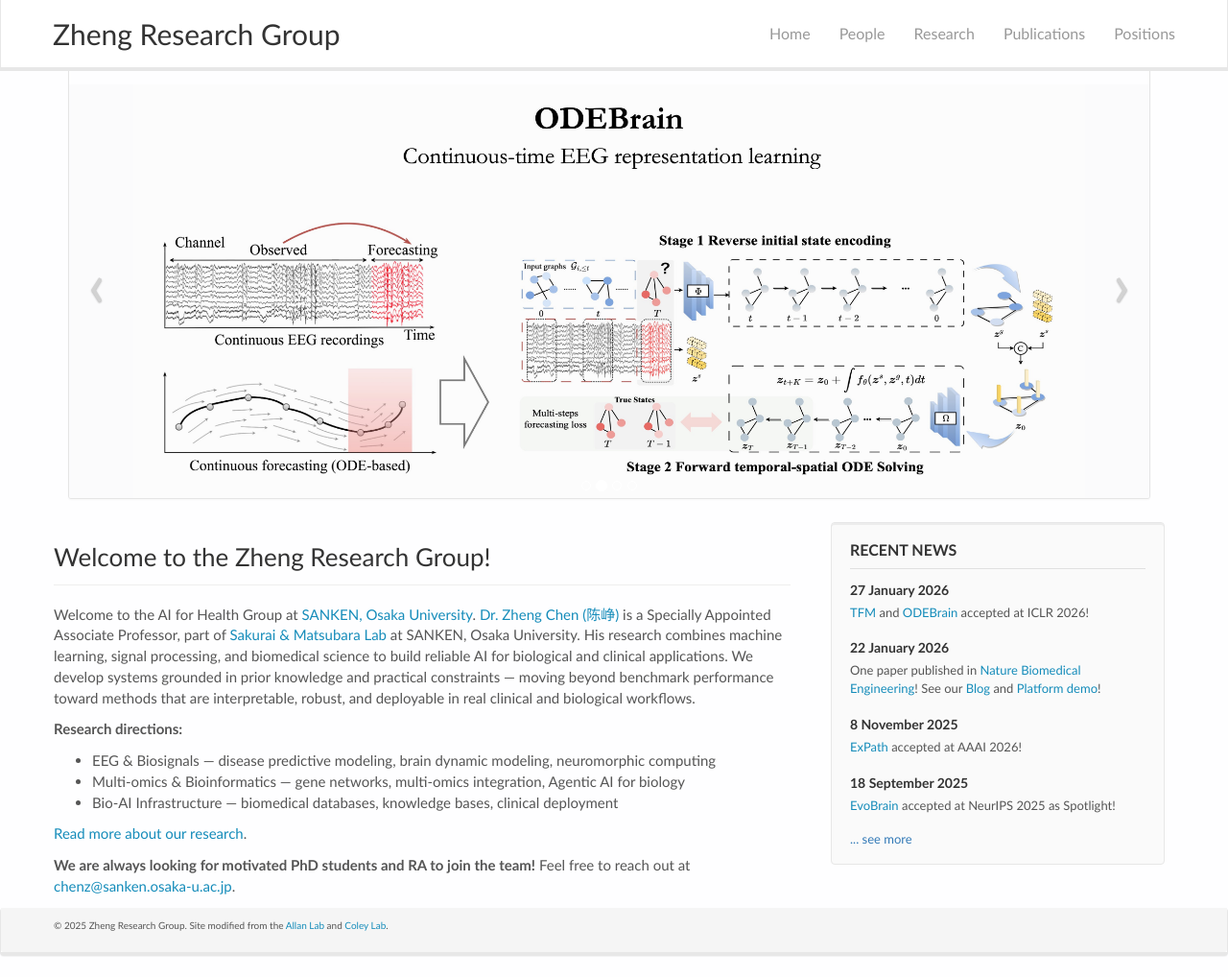
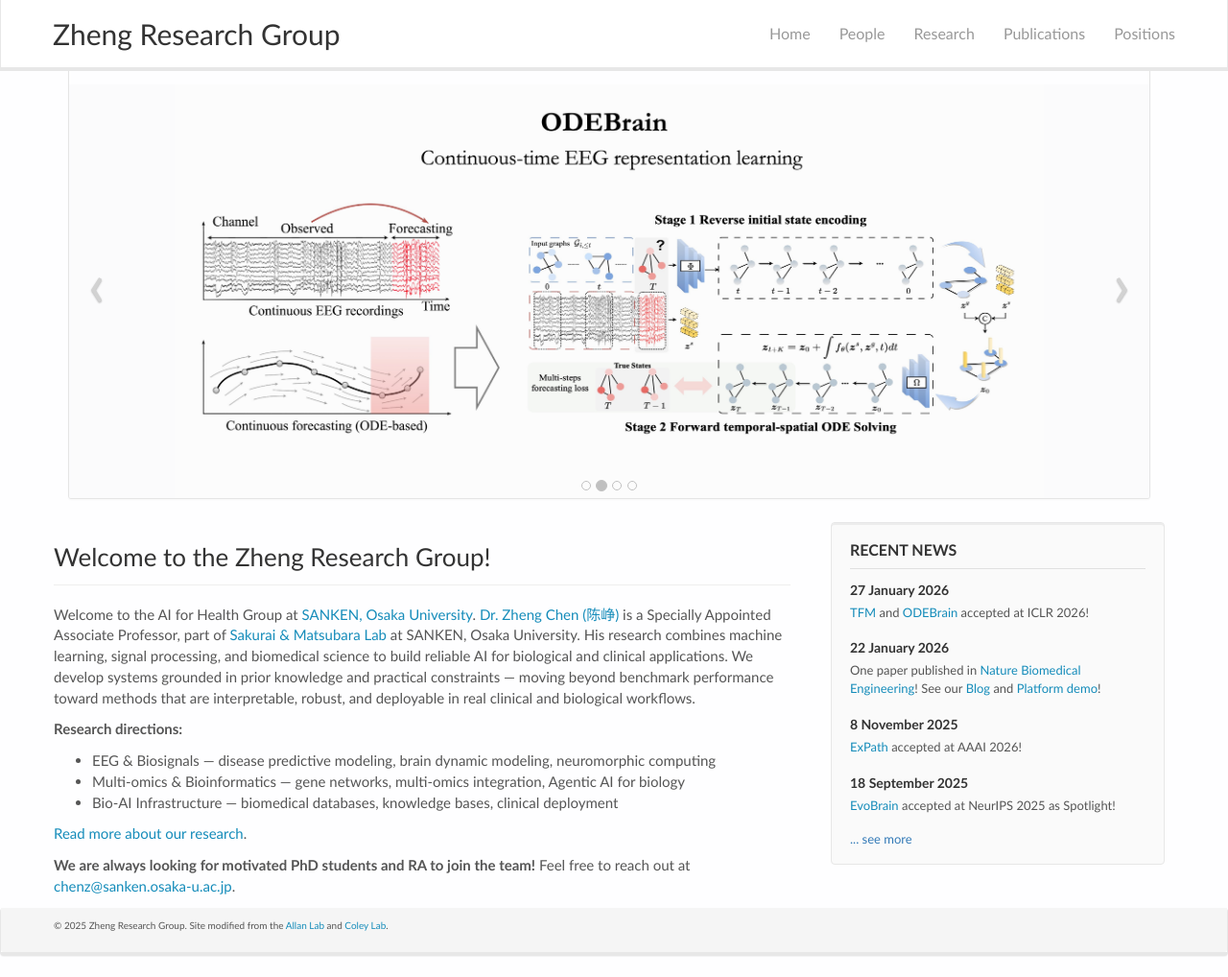
Before and after one commit to zhengchen3/zhengchen3.github.io, a Jekyll site: the page built from _pages/home.md, in a window 1280 px wide and 1018 px high. Shown: the whole window at 96% size. Built offline with Jekyll 4.4.1, drawn with Linux system fonts in a browser that asks for light colours; nearby versions of some CDN libraries.

Commit message:
Apply Coley-style parameters: CSS, nav, footer, news

```diff
--- a/css/main.scss
+++ b/css/main.scss
@@ -238,6 +238,15 @@ firstp {
   bottom: -10px;
 }
 
+.carousel-indicators li {
+  border: 1px solid #c0c0c0;
+  background-color: transparent;
+}
+
+.carousel-indicators .active {
+  background-color: #c0c0c0;
+}
+
 .carousel-inner .item {
   text-align: center;
 }
```
Also changed, not shown: images/slider7001400/odebrain.jpg, images/slider7001400/rrll.jpg, images/slider7001400/tfm.jpg.
